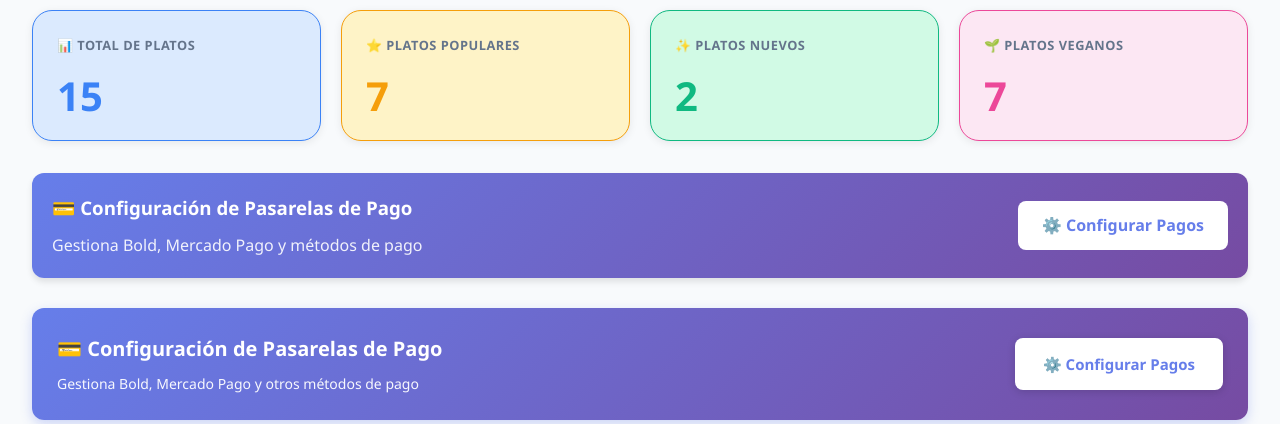
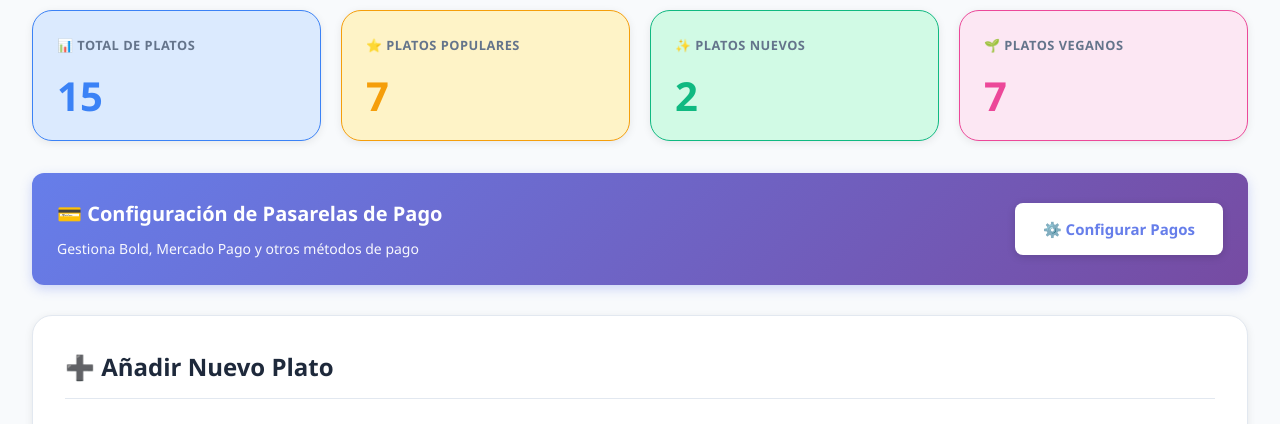
Before and after one commit to globaltekhnologii/restaurante, a PHP site: page /Restaurante/admin.php in a window 1280 px wide. Shown: the part 141-565 px from the top of the page. Run offline with PHP 8.4, Linux system fonts and the light colour scheme; a user stored in the database is signed in; data comes from the database, SQL or seed files in the repository; data that the repository does not hold is empty.

Commit message:
Fix: Remove duplicate payment config banner

```diff
--- a/admin.php
+++ b/admin.php
@@ -499,19 +499,6 @@ require_once 'includes/info_negocio.php';
             </div>
         </div>
 
-        <!-- Acceso Rápido a Configuración de Pagos -->
-        <div style="background: linear-gradient(135deg, #667eea 0%, #764ba2 100%); padding: 20px; border-radius: 12px; margin-bottom: 30px; box-shadow: 0 4px 6px rgba(0,0,0,0.1);">
-            <div style="display: flex; justify-content: space-between; align-items: center;">
-                <div>
-                    <h3 style="color: white; margin: 0 0 10px 0;">💳 Configuración de Pasarelas de Pago</h3>
-                    <p style="color: rgba(255,255,255,0.9); margin: 0;">Gestiona Bold, Mercado Pago y métodos de pago</p>
-                </div>
-                <a href="config_pagos_simple.php" style="background: white; color: #667eea; padding: 12px 24px; border-radius: 8px; text-decoration: none; font-weight: bold; transition: all 0.3s;">
-                    ⚙️ Configurar Pagos
-                </a>
-            </div>
-        </div>
-
         <!-- Banner de Configuración de Pagos -->
         <div style="background: linear-gradient(135deg, #667eea 0%, #764ba2 100%); padding: 25px; border-radius: 12px; margin-bottom: 30px; box-shadow: 0 4px 12px rgba(102,126,234,0.3);">
             <div style="display: flex; justify-content: space-between; align-items: center; flex-wrap: wrap; gap: 15px;">
```
